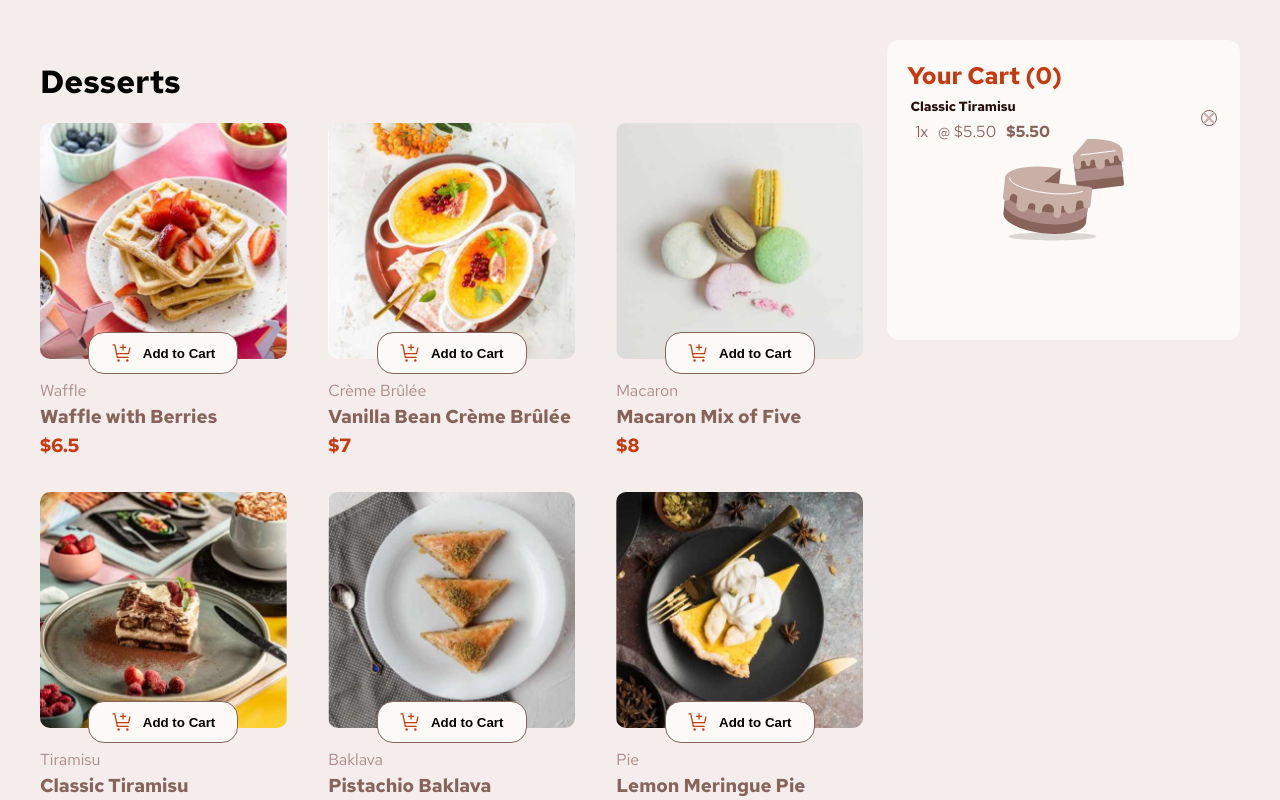
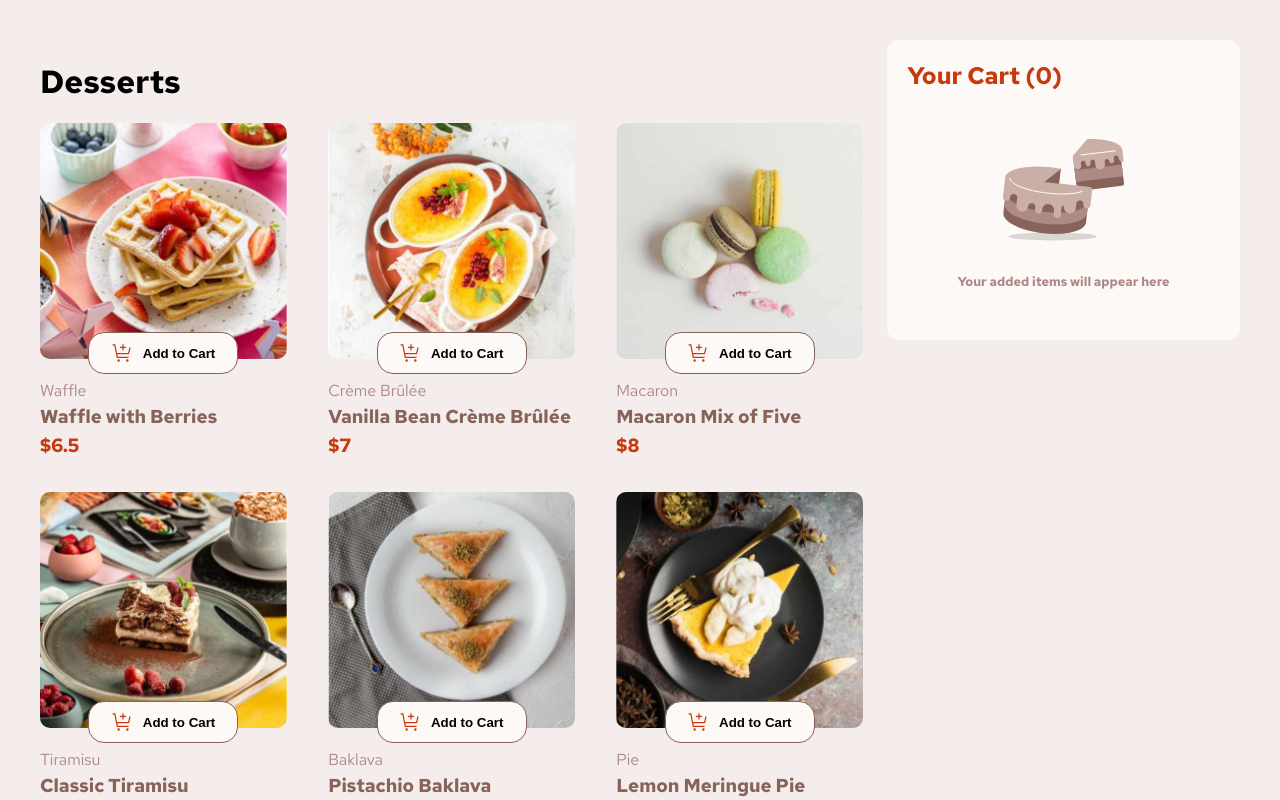
Before and after one commit to kingdavidHub/product-cart, a React (Vite) app: page / in a window 1280 px wide. Shown: the top 800 px of the page. Built offline with nearby package versions, Linux system fonts and the light colour scheme.

Commit message:
Enhance cart functionality by adding quantity and total price tracking for items

```diff
--- a/src/App.css
+++ b/src/App.css
@@ -110,6 +110,7 @@ body {
   height: 300px;
   border-radius: 12px;
   padding: 20px;
+  overflow: scroll;
 }
 
 .cart_empty h2, .cart-active h2 {
@@ -153,4 +154,9 @@ body {
   .dessert_order_ui > div {
     width: 30%;
   }
+
+  .cart-active {
+    height: auto;
+    overflow: hidden;
+  }
 }
--- a/src/App.tsx
+++ b/src/App.tsx
@@ -7,13 +7,29 @@ interface CartItems {
   name: string;
   price: number;
   category: string;
+  quantity: number;
+  totalPrice: number;
 }
 
 const App = () => {
   const [cartItems, setCartItems] = useState<CartItems[]>([]);
 
   const addToCart = (item: CartItems) => {
-    setCartItems((prevItems) => [...prevItems, item]);
+    // setCartItems((prevItems) => [...prevItems, item]);
+    setCartItems((prevItems) => {
+      const existingItemIndex = prevItems.findIndex((cartItem) => cartItem.name === item.name);
+      if (existingItemIndex !== -1) {
+        const updatedItems = [...prevItems];
+        updatedItems[existingItemIndex] = {
+          ...updatedItems[existingItemIndex],
+          quantity: updatedItems[existingItemIndex].quantity + 1,
+          totalPrice: updatedItems[existingItemIndex].totalPrice + item.price,
+        };
+        return updatedItems;
+      } else {
+        return [...prevItems, { ...item, quantity: 1 }];
+      }
+    });
   };
 
   return (
--- a/src/components/Cart.tsx
+++ b/src/components/Cart.tsx
@@ -4,6 +4,8 @@ interface CartItem {
   name: string;
   price: number;
   category: string;
+  quantity: number;
+  totalPrice: number;
 }
 
 interface CartProps {
@@ -13,10 +15,9 @@ interface CartProps {
 const Cart = ({ cartItems }: CartProps) => {
   return (
     <>
-      <div className={cartItems.length > 0 ? 'cart-active' : 'cart_empty'}>
-        <h2>Your Cart (0)</h2>
-        <Order name="Order" price={5} category="Category" />
-        {/* {cartItems.length > 0 ? (
+      <div className={cartItems.length > 0 ? "cart-active" : "cart_empty"}>
+        <h2>Your Cart ({cartItems.length})</h2>
+        {cartItems.length > 0 ? (
           <>
             {cartItems.map((item, index) => (
               <Order key={index} {...item} />
@@ -26,7 +27,7 @@ const Cart = ({ cartItems }: CartProps) => {
           <>
             <p>Your added items will appear here</p>
           </>
-        )} */}
+        )}
       </div>
     </>
   );
--- a/src/components/Desserts.tsx
+++ b/src/components/Desserts.tsx
@@ -6,7 +6,9 @@ interface CartItems {
   name: string;
   price: number;
   category: string;
+  quantity: number;
   image: ImageSrc;
+  totalPrice: number;
 }
 
 type ImageSrc = {
@@ -53,7 +55,9 @@ const Desserts = ({ addToCart }: DesertProps) => {
       const cart = {
         name: item.name,
         price: item.price,
-        category: item.category
+        totalPrice: item.price,
+        category: item.category,
+        quantity: 1,
       };
       addToCart(cart);
     }
--- a/src/components/Order.tsx
+++ b/src/components/Order.tsx
@@ -4,19 +4,20 @@ import '../order.css';
 type Order = {
   name: string;
   price: number;
-  category: string;
+  quantity: number;
+  totalPrice: number;
 };
 
-const Order = ({ name, price, category }: Order) => {
+const Order = ({ name, price, quantity, totalPrice }: Order) => {
   return (
     <>
       <div className="order">
         <div className="order-details">
-          <h5>Classic Tiramisu</h5>
+          <h5>{name}</h5>
           <div className="order-total">
-            <span>1x</span>
-            <span>@ $5.50</span>
-            <span>$5.50</span>
+            <span>{quantity}x</span>
+            <span>@ {price}</span>
+            <span>${totalPrice}</span>
           </div>
         </div>
         <div className="order-close">
--- a/src/order.css
+++ b/src/order.css
@@ -6,9 +6,6 @@
   padding: .2rem;
 }
 
-.order-details {
-  width: 50%;
-}
 
 .order-details > h5 {
   color: var(--Rose-900);
```
